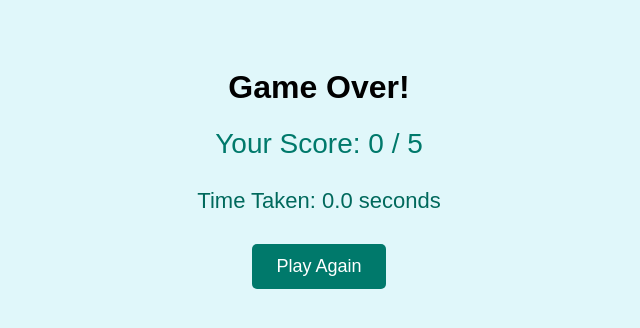
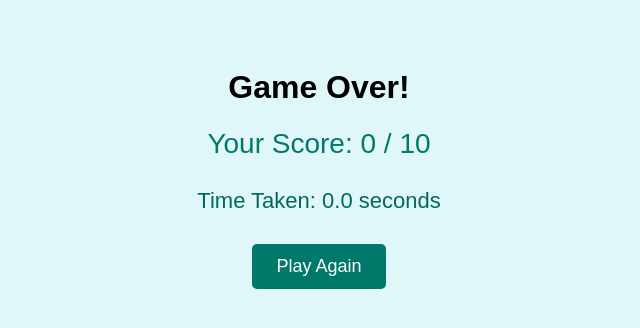
Before and after one commit to crawfordb2026/colloquimGame, a Flask app: page /result in a window 1280 px wide. Shown: the top 328 px of the page, without its empty margins (321-961 px from the left). Run offline with Flask 3, Linux system fonts and the light colour scheme.

Commit message:
Update result.html

```diff
--- a/templates/result.html
+++ b/templates/result.html
@@ -24,7 +24,7 @@
 </head>
 <body>
     <h1>Game Over!</h1>
-    <p class="score">Your Score: {{ score }} / 5</p>
+    <p class="score">Your Score: {{ score }} / 10</p>
     <p class="time">Time Taken: {{ total_time }} seconds</p>
     <form action="/">
         <button type="submit">Play Again</button>
```
